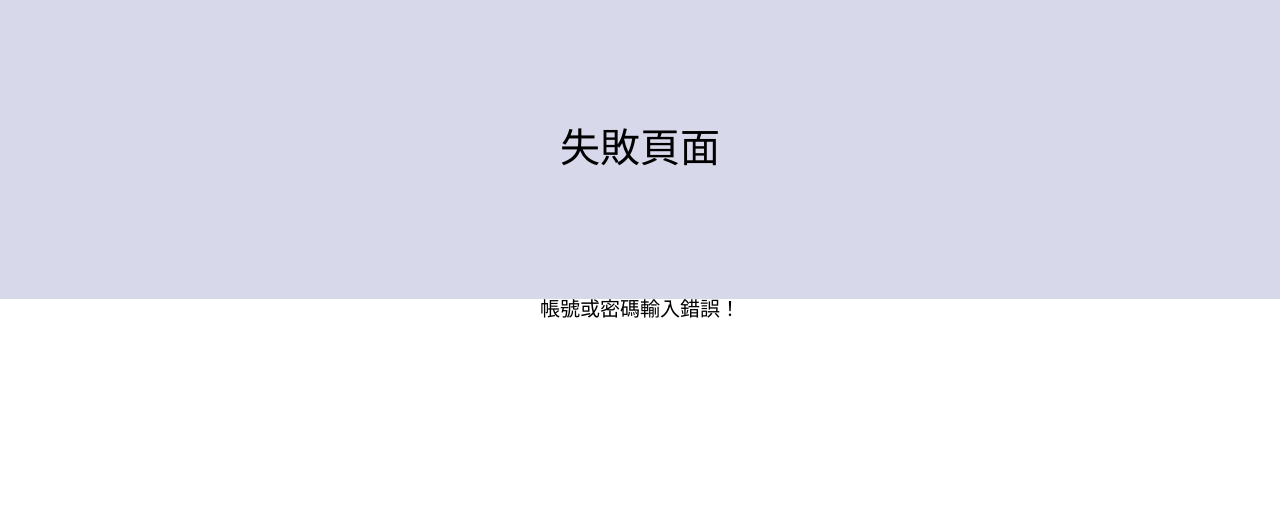
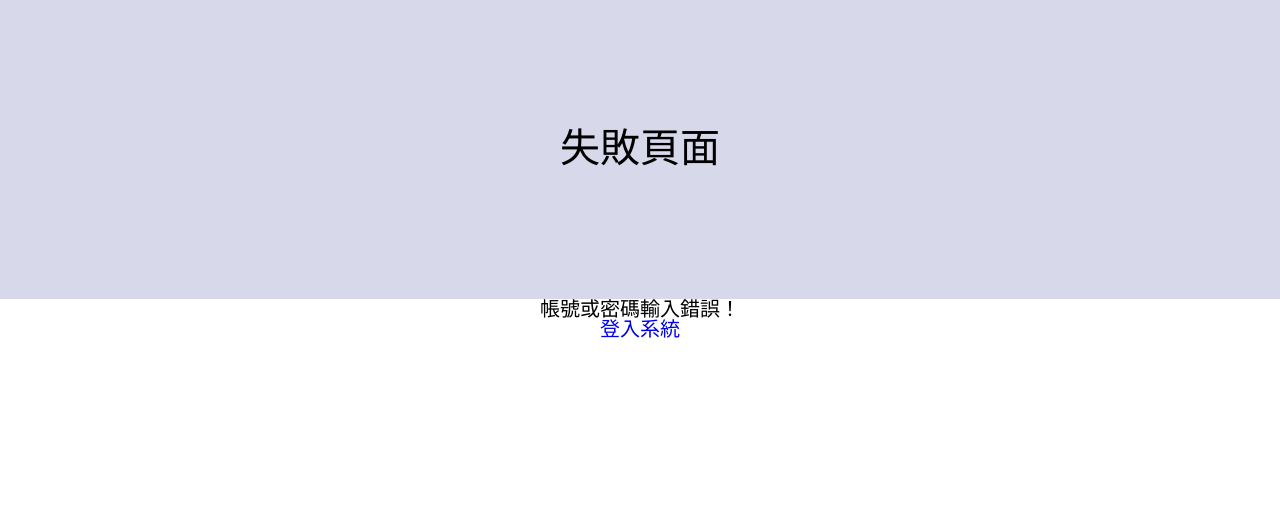
Before and after one commit to KateChoo/pada_4_u, a Flask app: page /error/ in a window 1280 px wide. Shown: the part 69-578 px from the top of the page. Run offline with Flask 2, Linux system fonts and the light colour scheme.

Commit message:
jj_if_(n)

```diff
--- a/templates/error.html
+++ b/templates/error.html
@@ -5,10 +5,17 @@
         <link rel="stylesheet" href="/static/stylesheets/pada_3/pada_3.css">
     {% endblock %}
 
+    {% if g.username == 'test' %}
+        <h3>恭喜{{g.username}}！成功登入系統</h3>
+        <h3><a href="/signout">登出系統</a></h3>
+
+    {% else %}
         {% block h1 %}
             <h1>{{web_info.error_t}}</h1>
         {% endblock %}
 
         {% block signin %}
             <h3>帳號或密碼輸入錯誤！</h3>
+            <h3><a href="/">登入系統</a></h3>
         {% endblock %}
+    {% endif %}
--- a/templates/home.html
+++ b/templates/home.html
@@ -6,6 +6,10 @@
 
 
     {% block signin %}
+        {% if g.username == 'test' %}
+            <h3>恭喜{{g.username}}！成功登入系統</h3>
+            <h3><a href="/signout">登出系統</a></h3>
+        {% else %}
             <form action="/signin" method="POST">
 
             <h3>登入系統</h3>
@@ -19,4 +23,5 @@
             </div>
             <button>登入</button>
             </form>
+        {% endif %}
     {% endblock %}
```
Also changed, not shown: templates/member.html (+6 -2 lines). Lines whose indentation alone changed are shown as unchanged.
